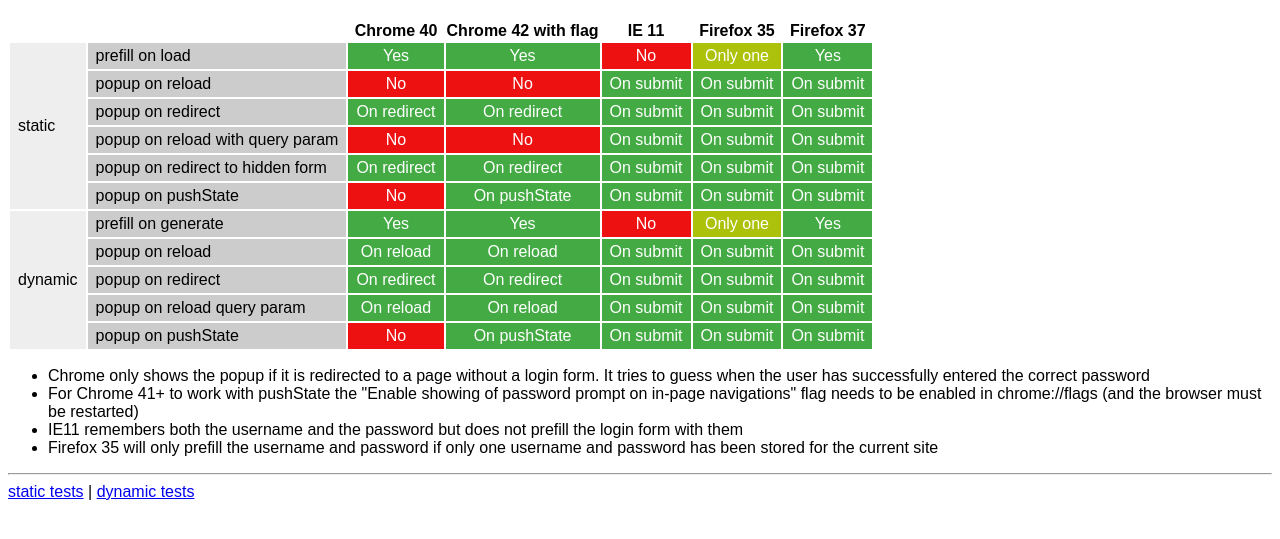
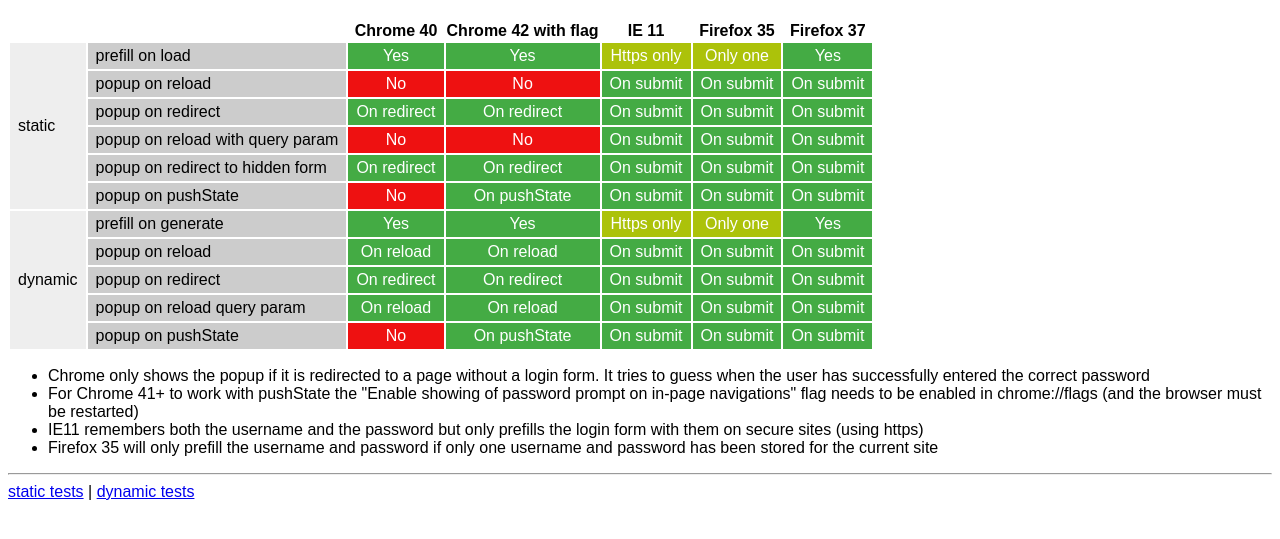
Before and after one commit to mariusGundersen/ajax-login, a website: page index.html in a window 1280 px wide. Shown: the part 61-600 px from the top of the page. Drawn offline with Linux system fonts and the light colour scheme.

Commit message:
IE11 only prefills if the site is secure

```diff
--- a/index.html
+++ b/index.html
@@ -47,7 +47,7 @@
     <td class="test">prefill on load</td>
     <td class="yes">Yes</td>
     <td class="yes">Yes</td>
-    <td class="no">No</td>
+    <td class="almost">Https only</td>
     <td class="almost">Only one</td>
     <td class="yes">Yes</td>
   </tr>
@@ -96,7 +96,7 @@
     <td class="test">prefill on generate</td>
     <td class="yes">Yes</td>
     <td class="yes">Yes</td>
-    <td class="no">No</td>
+    <td class="almost">Https only</td>
     <td class="almost">Only one</td>
     <td class="yes">Yes</td>
   </tr>
@@ -136,7 +136,7 @@
 <ul>
   <li>Chrome only shows the popup if it is redirected to a page without a login form. It tries to guess when the user has successfully entered the correct password
   <li>For Chrome 41+ to work with pushState the "Enable showing of password prompt on in-page navigations" flag needs to be enabled in chrome://flags (and the browser must be restarted)
-  <li>IE11 remembers both the username and the password but does not prefill the login form with them
+  <li>IE11 remembers both the username and the password but only prefills the login form with them on secure sites (using https)
   <li>Firefox 35 will only prefill the username and password if only one username and password has been stored for the current site
 </ul>
 <hr>
```
